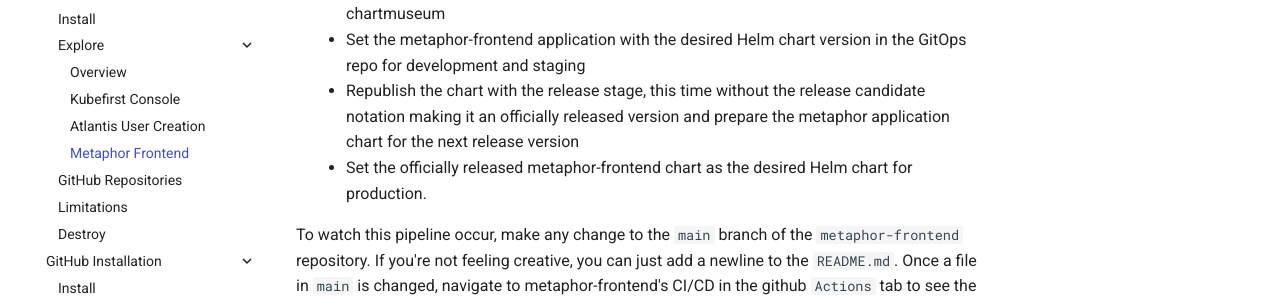
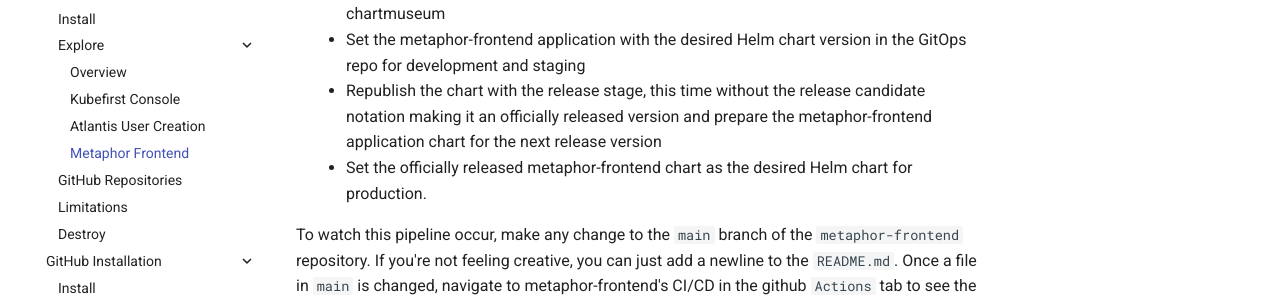
Before and after one commit to konstructio/kubefirst, an MkDocs documentation site: the page built from docs/kubefirst/local/explore/metaphor.md, in a window 1280 px wide and 900 px high, scrolled down 300 px. Shown: the part 179-478 px from the top of the window. Built offline with MkDocs 1.6.1 and Material for MkDocs 9.7.7, drawn with Linux system fonts in a browser that asks for light colours; comment, search, counter and statistics services are not loaded.

Commit message:
Update docs/kubefirst/local/explore/metaphor.md

```diff
--- a/docs/kubefirst/local/explore/metaphor.md
+++ b/docs/kubefirst/local/explore/metaphor.md
@@ -7,7 +7,7 @@
 - Publish the metaphor-frontend container to your private github.
 - Add the metaphor-frontend image to a release candidate helm chart and publish it to chartmuseum
 - Set the metaphor-frontend application with the desired Helm chart version in the GitOps repo for development and staging
-- Republish the chart with the release stage, this time without the release candidate notation making it an officially released version and prepare the metaphor application chart for the next release version
+- Republish the chart with the release stage, this time without the release candidate notation making it an officially released version and prepare the metaphor-frontend application chart for the next release version
 - Set the officially released metaphor-frontend chart as the desired Helm chart for production.
 
 To watch this pipeline occur, make any change to the `main` branch of the `metaphor-frontend` repository. If you're not feeling creative, you can just add a newline to the `README.md`. Once a file in `main` is changed, navigate to metaphor-frontend's CI/CD in the github `Actions` tab to see the workflows get submitted to Argo workflows.
```
